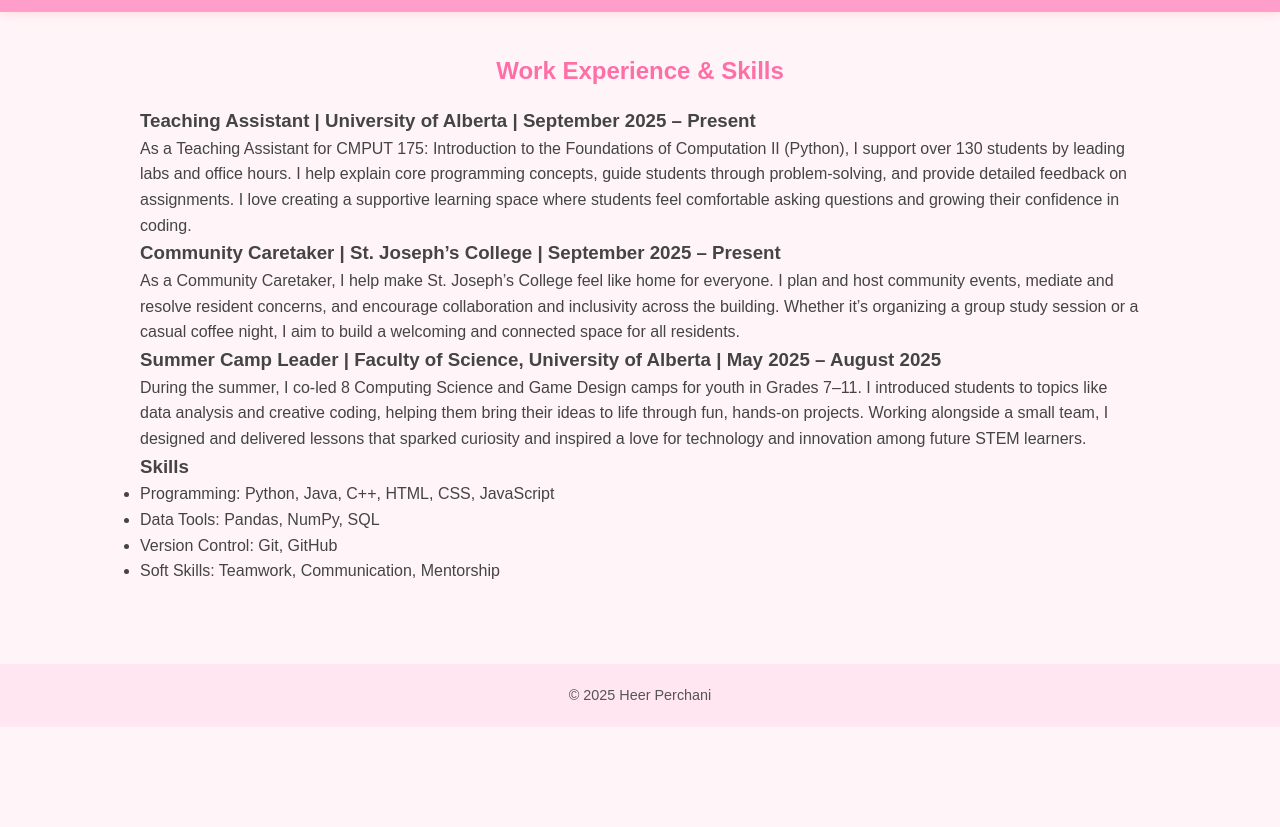
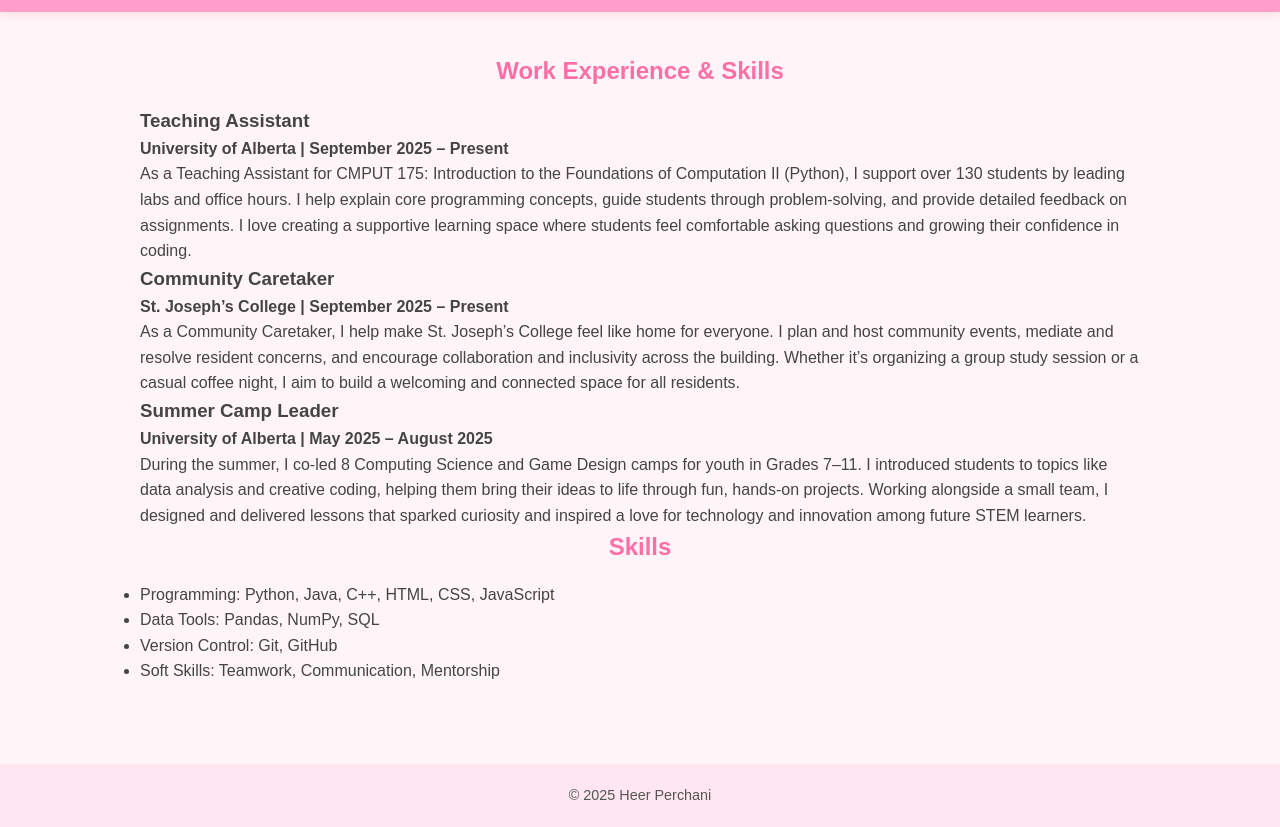
Before and after one commit to Heer-Perchani/Heer-Perchani.github.io, a plain HTML site: page experiance.html in a window 1280 px wide. Shown: the part 56-883 px from the top of the page. Before the commit the page ends 800 px from the top, so only its background shows below. Drawn offline with Linux system fonts and the light colour scheme.

Commit message:
updated styling

```diff
--- a/experiance.html
+++ b/experiance.html
@@ -28,16 +28,19 @@
   <section class="content">
     <h2>Work Experience & Skills</h2>
 
-    <h3>Teaching Assistant | University of Alberta | September 2025 – Present</h3>
+    <h3>Teaching Assistant</h3>
+    <h4>University of Alberta | September 2025 – Present </h4>
     <p>As a Teaching Assistant for CMPUT 175: Introduction to the Foundations of Computation II (Python), I support over 130 students by leading labs and office hours. I help explain core programming concepts, guide students through problem-solving, and provide detailed feedback on assignments. I love creating a supportive learning space where students feel comfortable asking questions and growing their confidence in coding.</p>
 
-    <h3>Community Caretaker | St. Joseph’s College | September 2025 – Present</h3>
+    <h3>Community Caretaker</h3>
+    <h4>St. Joseph’s College | September 2025 – Present</h4>
     <p>As a Community Caretaker, I help make St. Joseph’s College feel like home for everyone. I plan and host community events, mediate and resolve resident concerns, and encourage collaboration and inclusivity across the building. Whether it’s organizing a group study session or a casual coffee night, I aim to build a welcoming and connected space for all residents.</p>
 
-    <h3>Summer Camp Leader | Faculty of Science, University of Alberta | May 2025 – August 2025</h3>
+    <h3>Summer Camp Leader</h3>
+    <h4>University of Alberta | May 2025 – August 2025</h4>
     <p>During the summer, I co-led 8 Computing Science and Game Design camps for youth in Grades 7–11. I introduced students to topics like data analysis and creative coding, helping them bring their ideas to life through fun, hands-on projects. Working alongside a small team, I designed and delivered lessons that sparked curiosity and inspired a love for technology and innovation among future STEM learners.</p>
 
-    <h3>Skills</h3>
+    <h2>Skills</h2>
     <ul>
       <li>Programming: Python, Java, C++, HTML, CSS, JavaScript</li>
       <li>Data Tools: Pandas, NumPy, SQL</li>
--- a/style.css
+++ b/style.css
@@ -79,10 +79,10 @@
   }
 
   .profile-pic {
-    width: 160px;
-    border-radius: 50%;
+    width: 200px;
+    border-radius: 10%;
     border: 4px solid #ffcce1;
-    margin-bottom: 20px;
+    margin-bottom: 30px;
     box-shadow: 0 4px 10px rgba(255, 182, 193, 0.4);
   }
 
```
